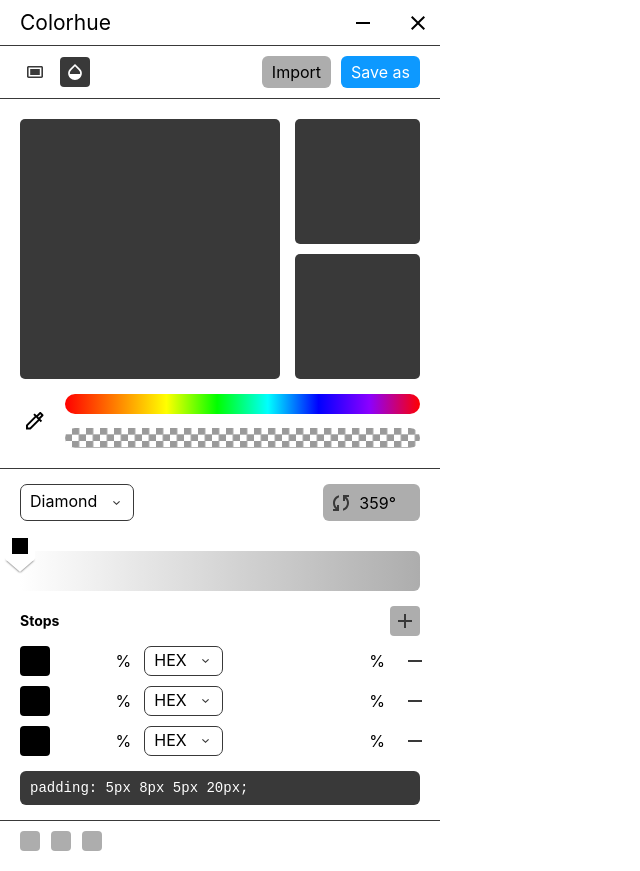
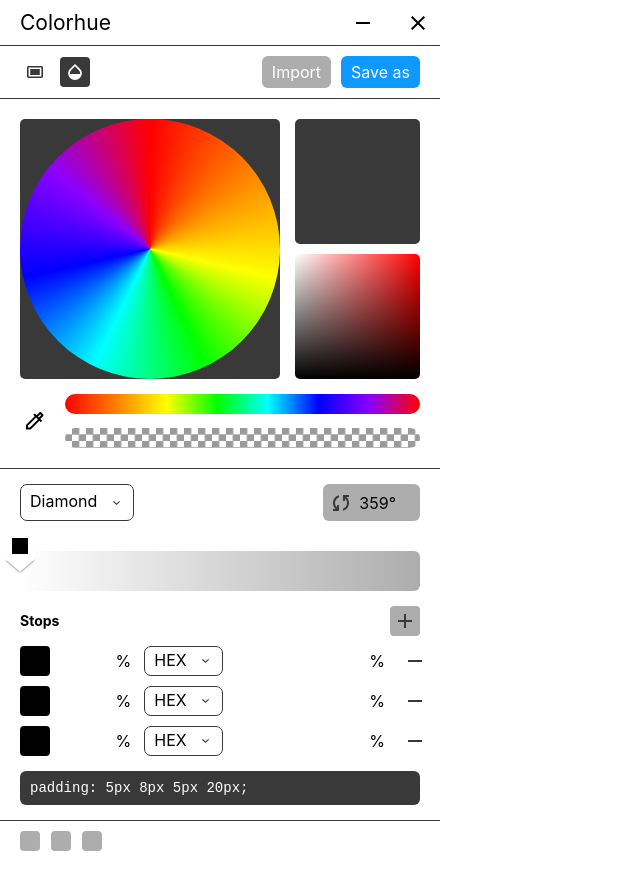
Before and after one commit to efites/colorhue, a React (Vite) app: page / in a window 1280 px wide. Both pictures are taken after a click on the button 75 px from the left and 72 px from the top of the page. Shown: the whole page, without its empty margins (0-640 px from the left). Built offline with nearby package versions, Linux system fonts and the light colour scheme; a web font is replaced by a local one.

Commit message:
👑 add hover effects

```diff
--- a/src/components/Header/Header.module.scss
+++ b/src/components/Header/Header.module.scss
@@ -16,16 +16,30 @@
 .action {
 	padding: 6px 10px;
 	border-radius: 6px;
+
+	transition: color 0.2s ease;
 }
 
 .import {
 	background-color: var(--grey);
-	color: var(--black);
+	color: var(--white);
+
+	@media (hover: hover) {
+		&:hover {
+			color: var(--light-black);
+		}
+	}
 }
 
 .export {
 	background-color: var(--blue);
 	color: var(--white);
+
+	@media (hover: hover) {
+		&:hover {
+			color: var(--light-black);
+		}
+	}
 }
 
 .button {
@@ -43,6 +57,12 @@
 	&.active {
 		background-color: var(--light-black);
 	}
+
+	@media (hover: hover) {
+		&:hover:not(.active) {
+			background-color: var(--grey);
+		}
+	}
 }
 
 .icon {
--- a/src/components/Main/Main.module.scss
+++ b/src/components/Main/Main.module.scss
@@ -9,10 +9,27 @@
 	gap: 15px;
 }
 
-.circle {
+.wheel {
 	aspect-ratio: 1 / 1;
 	border-radius: 5px;
 	background: var(--light-black);
+}
+
+.circle {
+	display: block;
+	width: 100%;
+	height: 100%;
+	border-radius: 50%;
+	background: conic-gradient(
+		#ff0000,
+		#ff7f00,
+		#ffff00,
+		#00ff00,
+		#00ffff,
+		#0000ff,
+		#8b00ff,
+		#ff0000
+	);
 }
 
 .windows {
@@ -28,9 +45,13 @@
 }
 
 .screenshot {
+	border: 2px solid var(--light-black);
 }
 
 .brightness {
+	background:
+		linear-gradient(0deg, rgba(0, 0, 0, 1), rgba(255, 255, 255, 0)),
+		linear-gradient(90deg, #ffffff, #ff0000);
 }
 
 .settings {
--- a/src/components/Main/Main.tsx
+++ b/src/components/Main/Main.tsx
@@ -12,7 +12,9 @@ export const Main = () => {
 	return (
 		<div className={styles.main}>
 			<div className={styles.selection}>
-				<div className={styles.circle}></div>
+				<div className={styles.wheel}>
+					<div className={styles.circle}></div>
+				</div>
 				<div className={styles.windows}>
 					<div className={clsx(styles.window, styles.screenshot)}></div>
 					<div className={clsx(styles.window, styles.brightness)}></div>
--- a/src/components/Panel/Panel.module.scss
+++ b/src/components/Panel/Panel.module.scss
@@ -25,6 +25,23 @@
 	width: 45px;
 	height: 45px;
 	-webkit-app-region: no-drag;
+	transition: background-color 0.2s ease;
+}
+
+.minimize {
+	@media (hover: hover) {
+		&:hover {
+			background-color: var(--grey);
+		}
+	}
+}
+
+.close {
+	@media (hover: hover) {
+		&:hover {
+			background-color: var(--red);
+		}
+	}
 }
 
 .icon {
--- a/src/components/Panel/Panel.tsx
+++ b/src/components/Panel/Panel.tsx
@@ -1,3 +1,4 @@
+import clsx from 'clsx'
 import React from 'react'
 
 import Icon from '../Icon/Icon'
@@ -17,10 +18,10 @@ export const Panel = () => {
 		<div className={styles.panel}>
 			<h1 className={styles.title}>Colorhue</h1>
 			<div className={styles.actions}>
-				<button className={styles.button} type='button' onClick={() => minimazeHandler()}>
+				<button className={clsx(styles.button, styles.minimize)} type='button' onClick={() => minimazeHandler()}>
 					<Icon className={styles.icon} name='minus' />
 				</button>
-				<button className={styles.button} type='button' onClick={() => closeHandler()}>
+				<button className={clsx(styles.button, styles.close)} type='button' onClick={() => closeHandler()}>
 					<Icon className={styles.icon} name='close' />
 				</button>
 			</div>
--- a/src/components/Pin/Pin.module.scss
+++ b/src/components/Pin/Pin.module.scss
@@ -4,4 +4,5 @@
 	height: 20px;
 	border-radius: 4px;
 	background: var(--grey);
+	cursor: pointer;
 }
--- a/src/main.ts
+++ b/src/main.ts
@@ -32,10 +32,10 @@ ipcMain.on('close-window', () => {
 
 const createWindow = () => {
 	mainWindow = new BrowserWindow({
-		width: 1000,
+		width: 1200,
 		height: 800,
-		transparent: true,
-		frame: false,
+		transparent: process.env.VITE_MODE !== 'dev',
+		frame: process.env.VITE_MODE === 'dev',
 		resizable: process.env.VITE_MODE === 'dev',
 		useContentSize: true,
 		webPreferences: {
--- a/src/pages/Layout/Layout.tsx
+++ b/src/pages/Layout/Layout.tsx
@@ -10,8 +10,10 @@ export const Layout = () => {
 	const {mode} = use(GlobalContext)
 	const {contentRef} = useWindowResize()
 
+	const isDevMode = import.meta.env.VITE_MODE === 'dev'
+
 	return (
-		<div ref={contentRef} className={styles.solid}>
+		<div ref={isDevMode ? undefined : contentRef} className={styles.solid}>
 			<Panel />
 			<Header />
 			<Main />
--- a/src/shared/styles/colors.scss
+++ b/src/shared/styles/colors.scss
@@ -6,4 +6,5 @@
 	--grey: #adadad;
 	--light-black: #393939;
 	--black: #000000;
+	--red: #d74b4b;
 }
```
